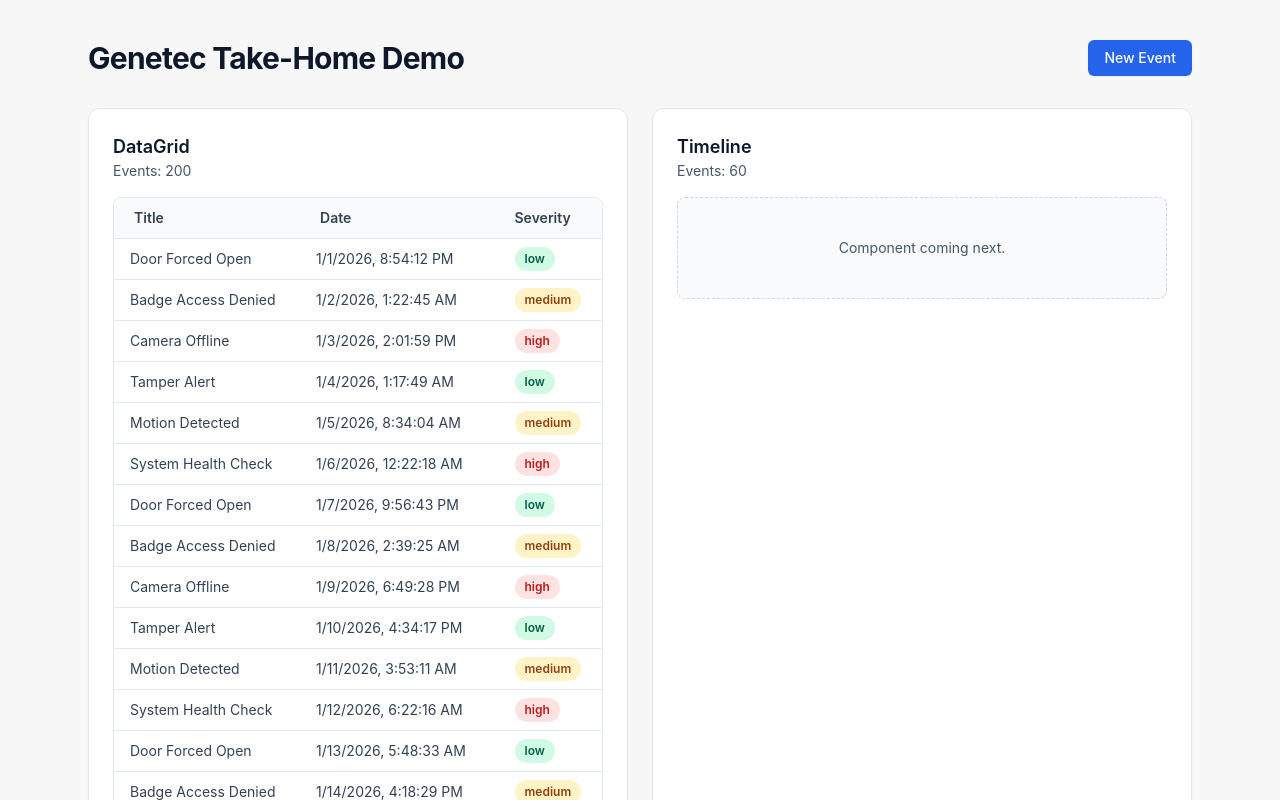
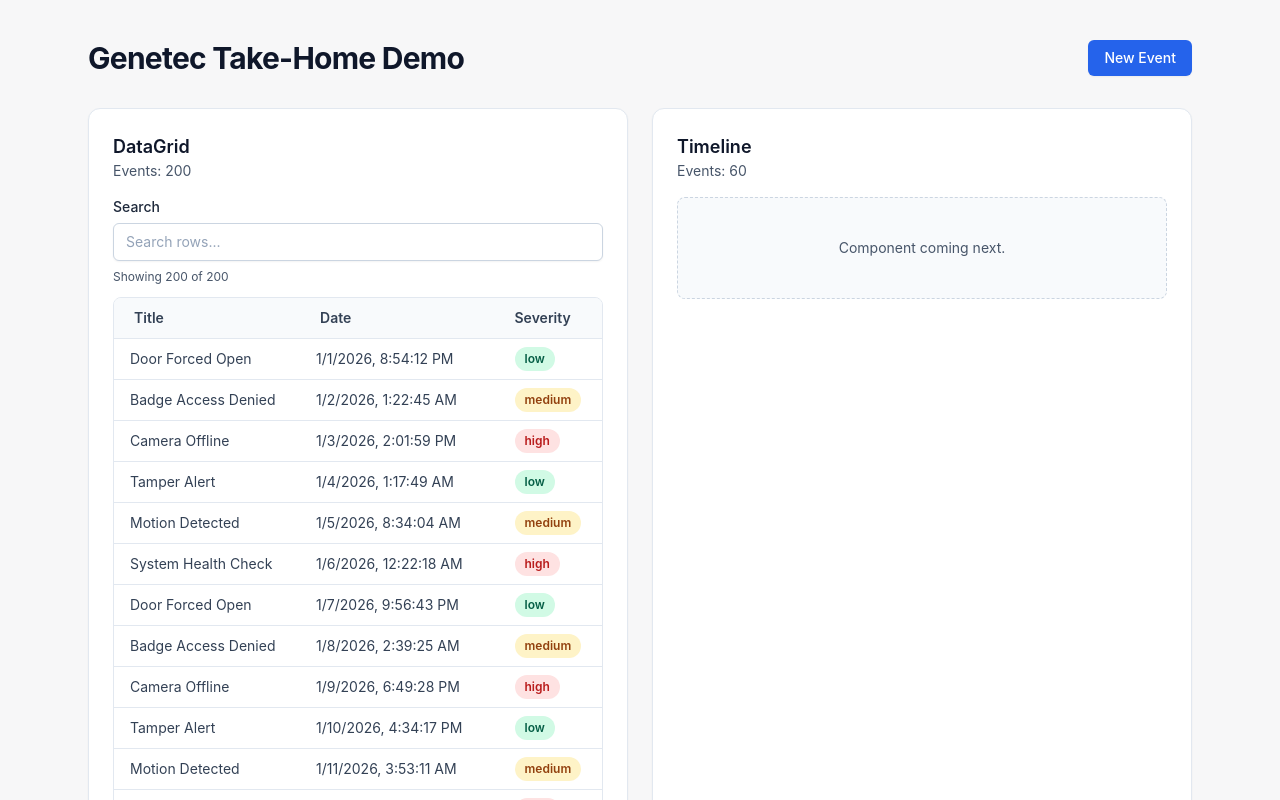
Before and after one commit to krisshkodrani/component-library-demo, a React (Vite) app: page / in a window 1280 px wide. Shown: the top 800 px of the page. Built offline with nearby package versions, Linux system fonts and the light colour scheme.

Commit message:
feat(ui): add DataGrid filtering and filter→sort→paginate pipeline

```diff
--- a/src/ui/DataGrid/DataGrid.tsx
+++ b/src/ui/DataGrid/DataGrid.tsx
@@ -1,5 +1,7 @@
 import { useMemo, useState } from 'react'
 import { Button } from '../primitives/Button'
+import { Field } from '../primitives/Field'
+import { Input } from '../primitives/Input'
 import type { ColumnDef } from './types'
 
 type SortState = { columnId: string; direction: 'asc' | 'desc' } | null
@@ -26,6 +28,25 @@
   return String(a).localeCompare(String(b))
 }
 
+function getFilterText<T>(column: ColumnDef<T>, row: T): string {
+  if (column.filterValue) {
+    return column.filterValue(row)
+  }
+
+  if (column.sortValue) {
+    const value = column.sortValue(row)
+    if (
+      typeof value === 'string' ||
+      typeof value === 'number' ||
+      typeof value === 'boolean'
+    ) {
+      return String(value)
+    }
+  }
+
+  return ''
+}
+
 export function DataGrid<T>({
   rows,
   columns,
@@ -39,27 +60,42 @@
 }) {
   const safePageSize = Math.max(1, Math.floor(pageSize))
   const totalRows = rows.length
-  const totalPages = Math.max(1, Math.ceil(totalRows / safePageSize))
+  const initialTotalPages = Math.max(1, Math.ceil(totalRows / safePageSize))
   const normalizedInitialPage = Math.min(
-    totalPages,
+    initialTotalPages,
     Math.max(1, Math.floor(initialPage)),
   )
   const [page, setPage] = useState(normalizedInitialPage)
   const [sortState, setSortState] = useState<SortState>(null)
+  const [globalFilter, setGlobalFilter] = useState('')
+
+  const normalizedFilter = globalFilter.trim().toLowerCase()
+
+  const filteredRows = useMemo(() => {
+    if (!normalizedFilter) {
+      return rows
+    }
+
+    return rows.filter((row) =>
+      columns.some((column) =>
+        getFilterText(column, row).toLowerCase().includes(normalizedFilter),
+      ),
+    )
+  }, [rows, columns, normalizedFilter])
 
   const sortedRows = useMemo(() => {
     if (!sortState) {
-      return rows
+      return filteredRows
     }
 
     const activeColumn = columns.find((column) => column.id === sortState.columnId)
     if (!activeColumn?.sortValue) {
-      return rows
+      return filteredRows
     }
 
     const directionFactor = sortState.direction === 'asc' ? 1 : -1
 
-    return rows
+    return filteredRows
       .map((row, idx) => ({ row, idx }))
       .sort((a, b) => {
         const aValue = activeColumn.sortValue?.(a.row)
@@ -73,9 +109,12 @@
         return a.idx - b.idx
       })
       .map((entry) => entry.row)
-  }, [rows, columns, sortState])
+  }, [filteredRows, columns, sortState])
 
+  const totalFilteredRows = filteredRows.length
+  const totalPages = Math.max(1, Math.ceil(totalFilteredRows / safePageSize))
   const safePage = Math.min(page, totalPages)
+
   const pageRows = useMemo(() => {
     const start = (safePage - 1) * safePageSize
     const end = safePage * safePageSize
@@ -104,6 +143,23 @@
 
   return (
     <div className="space-y-3">
+      <div className="space-y-2">
+        <Field label="Search" htmlFor="grid-search">
+          <Input
+            id="grid-search"
+            placeholder="Search rows..."
+            value={globalFilter}
+            onChange={(event) => {
+              setGlobalFilter(event.target.value)
+              setPage(1)
+            }}
+          />
+        </Field>
+        <p className="text-xs text-slate-600">
+          Showing {totalFilteredRows} of {totalRows}
+        </p>
+      </div>
+
       <div className="overflow-auto rounded-lg border border-slate-200">
         <table className="w-full border-collapse text-left text-sm">
           <thead className="bg-slate-50">
@@ -119,8 +175,8 @@
                     const isActive = sortState?.columnId === column.id
                     const indicator = isActive
                       ? sortState?.direction === 'asc'
-                        ? '▲'
-                        : '▼'
+                        ? '^'
+                        : 'v'
                       : ''
 
                     if (!isSortable) {
--- a/src/ui/DataGrid/types.ts
+++ b/src/ui/DataGrid/types.ts
@@ -5,5 +5,6 @@
   header: string
   accessor: (row: T) => ReactNode
   sortValue?: (row: T) => string | number | boolean | null
+  filterValue?: (row: T) => string
   sortable?: boolean
 }
```
